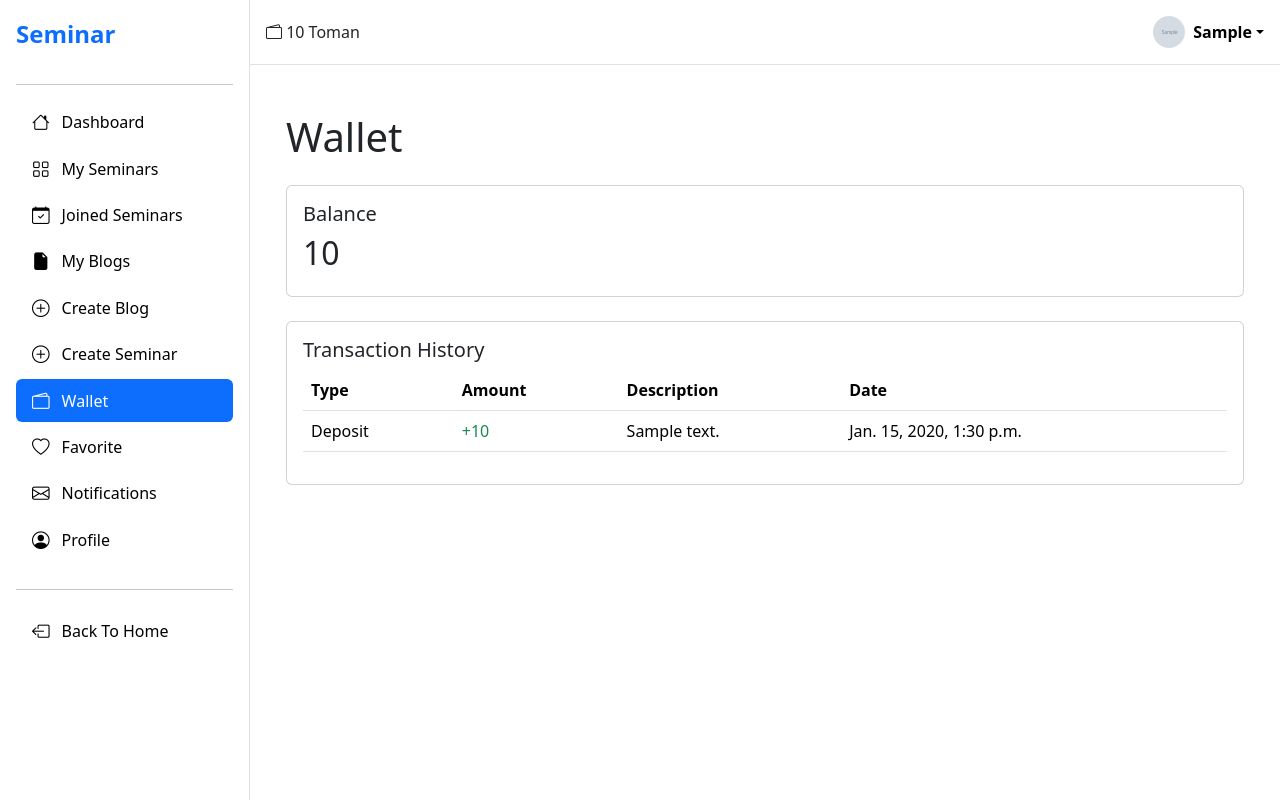
After one commit to yoonesrahimian/seminar, a Django app: page /dashboard/wallet/ in a window 1280 px wide. The commit adds this page. Run offline with Django 5.2, Linux system fonts and the light colour scheme; a user stored in the database is signed in; tables that the repository leaves empty hold one stand-in row (values such as "Sample post"); grey boxes marked "Sample" are stand-in pictures; some libraries are stand-ins or nearby versions.

Commit message:
wallet in dashboard, wallet service

```diff
--- a/accounts/models.py
+++ b/accounts/models.py
@@ -51,7 +51,7 @@ class Wallet(models.Model):
     balance = models.DecimalField(max_digits=12, decimal_places=0, default=0)
 
     def __str__(self):
-        return f'{self.user} - {self.balance}'
+        return f'{self.user}'
 
 class WalletTransaction(models.Model):
     class TransactionType(models.TextChoices):
--- a/core/forms.py
+++ b/core/forms.py
@@ -2,13 +2,13 @@ from django import forms
 from core.models import Seminar, Review
 
 class NewSeminarForm(forms.ModelForm):
+    price = forms.CharField(help_text='Set the price to zero so your seminar can be viewed for Free.', widget=forms.TextInput(attrs={'class': 'form-control'}))
     class Meta:
         model = Seminar
         exclude = ['teacher', 'participants', 'is_deleted']
         widgets = {
             'title': forms.TextInput(attrs={'class':'form-control'}),
             'description': forms.Textarea(attrs={'class':'form-control', 'rows':4}),
-            'price': forms.TextInput(attrs={'class':'form-control'}),
             'location': forms.Textarea(attrs={'class':'form-control', 'rows':4}),
             'is_public': forms.CheckboxInput(attrs={'class':'form-check-input'}),
             'is_inperson': forms.CheckboxInput(attrs={'class':'form-check-input'}),
--- a/core/templates/core/home.html
+++ b/core/templates/core/home.html
@@ -21,7 +21,7 @@
                     <div class="card-body p-4">
                         <div class="text-center">
                             <h5 class="fw-bolder">{{ seminar.title }}</h5>
-                            {{ seminar.price|intcomma }} Toman
+                            {% if seminar.price == 0%}Free{% else %}{{ seminar.price|intcomma }} Toman{% endif %}
                         </div>
                     </div>
                     <div class="card-footer p-4 pt-0 border-top-0 bg-transparent">
--- a/core/templates/core/seminar_detail.html
+++ b/core/templates/core/seminar_detail.html
@@ -31,7 +31,7 @@
                 </div>
                 <h1 class="display-5 fw-bolder">{{ seminar.title }}</h1>
                 <div class="fs-5 mb-5">
-                    <span>{{ seminar.price|intcomma }} Toman</span>
+                    <span>{% if seminar.price == 0%}Free{% else %}{{ seminar.price|intcomma }} Toman{% endif %}</span>
                 </div>
                 <p class="lead">{{ seminar.description }}</p>
                 <hr>
@@ -58,7 +58,7 @@
                     {% if is_joined %}
                     <button class="btn btn-outline-success flex-shrink-0 me-4" disabled>Participated!</button>
                     {% else %}
-                    <form method="post">
+                    <form method="post" action="{% url 'core:participate' seminar.id %}">
                         {% csrf_token %}
                         <button class="btn btn-outline-primary flex-shrink-0 me-4" type="submit">Participate</button>
                         {% endif %}
--- a/core/templates/core/seminar_list.html
+++ b/core/templates/core/seminar_list.html
@@ -46,7 +46,7 @@
                     <div class="card-body p-4">
                         <div class="text-center">
                             <h5 class="fw-bolder">{{ seminar.title }}</h5>
-                            {{ seminar.price|intcomma }} Toman
+                            {% if seminar.price == 0%}Free{% else %}{{ seminar.price|intcomma }} Toman{% endif %}
                         </div>
                     </div>
                     <div class="card-footer p-4 pt-0 border-top-0 bg-transparent">
--- a/core/urls.py
+++ b/core/urls.py
@@ -1,5 +1,5 @@
 from django.urls import path
-from core.views import new_seminar, seminar_detail, seminar_list, edit_seminar, delete_seminar, create_review, toggle_favorite
+from core.views import new_seminar, seminar_detail, seminar_list, edit_seminar, delete_seminar, create_review, toggle_favorite, participate
 
 app_name = 'core'
 
@@ -11,4 +11,5 @@ urlpatterns = [
     path('delete_seminar/<seminar_id>/', delete_seminar, name='delete_seminar'),
     path('review/<seminar_id>/', create_review, name='create_review'),
     path('favorite/<seminar_id>/', toggle_favorite, name='toggle_favorite'),
+    path('seminar_detail/<seminar_id>/participate', participate, name='participate'),
 ]
--- a/dashboard/templates/dashboard/base.html
+++ b/dashboard/templates/dashboard/base.html
@@ -1,5 +1,6 @@
 {% load static %}
 {% load django_bootstrap5 %}
+{% load humanize %}
 
 <!doctype html>
 <html lang="en" data-bs-theme="auto">
@@ -179,6 +180,11 @@
         </div>
 
         <div class="offcanvas-body">
+            <a href="{% url 'dashboard:wallet' %}" class="nav-link">
+                <i class="bi bi-wallet2"></i>
+                {{ request.user.wallet.balance|intcomma }} Toman
+            </a>
+            <hr>
 
             {% include "dashboard/components/sidebar_navigation.html" %}
 
@@ -193,9 +199,10 @@
         <!-- Desktop Header -->
         <header class="d-none d-md-flex justify-content-between align-items-center p-3 border-bottom">
 
-            <h1 class="h3 mb-0">
-                Welcome, {{ request.user.first_name }}
-            </h1>
+        <a href="{% url 'dashboard:wallet' %}" class="nav-link">
+            <i class="bi bi-wallet2"></i>
+            {{ request.user.wallet.balance|intcomma }} Toman
+        </a>
 
             <div class="dropdown">
 
--- a/dashboard/templates/dashboard/components/sidebar_navigation.html
+++ b/dashboard/templates/dashboard/components/sidebar_navigation.html
@@ -54,6 +54,26 @@
 
     <li>
         <a
+            href="{% url 'core:new_seminar' %}"
+            class="nav-link {% if request.resolver_match.url_name == 'new_seminar' %}active{% else %}link-body-emphasis{% endif %}"
+        >
+            <i class="bi bi-plus-circle"></i>
+            Create Seminar
+        </a>
+    </li>
+
+    <li>
+        <a
+            href="{% url 'dashboard:wallet' %}"
+            class="nav-link {% if request.resolver_match.url_name == 'wallet' %}active{% else %}link-body-emphasis{% endif %}"
+        >
+            <i class="bi bi-wallet2"></i>
+            Wallet
+        </a>
+    </li>
+
+    <li>
+        <a
             href="{% url 'dashboard:favorite' %}"
             class="nav-link {% if request.resolver_match.url_name == 'favorite' %}active{% else %}link-body-emphasis{% endif %}"
         >
--- /dev/null
+++ b/dashboard/templates/dashboard/wallet.html
@@ -0,0 +1,53 @@
+{% extends 'dashboard/base.html' %}
+{% load humanize %}
+
+{% block content %}
+<div class="container py-4">
+    <h1>Wallet</h1>
+    <div class="card mt-4">
+        <div class="card-body">
+            <h5 class="card-title">Balance</h5>
+            <h2>{{ wallet.balance|intcomma }}</h2>
+        </div>
+    </div>
+    <div class="card mt-4">
+        <div class="card-body">
+            <h5 class="card-title">Transaction History</h5>
+            {% if transactions %}
+            <div class="table-responsive">
+                <table class="table">
+                    <thead>
+                        <tr>
+                            <th>Type</th>
+                            <th>Amount</th>
+                            <th>Description</th>
+                            <th>Date</th>
+                        </tr>
+                    </thead>
+                    <tbody>
+                        {% for transaction in transactions %}
+                        <tr>
+                            <td>{{ transaction.get_transaction_type_display }}</td>
+
+                            {% if transaction.transaction_type == 'deposit' %}
+                            <td><span class="text-success">+{{ transaction.amount|intcomma }}</span></td>
+                            {% elif transaction.transaction_type == 'seminar_payment' %}
+                            <td><span class="text-danger">-{{ transaction.amount|intcomma }}</span></td>
+                            {% endif %}
+
+                            <td>{{ transaction.description|default:'-' }}</td>
+                            <td>{{ transaction.created_at }}</td>
+                        </tr>
+                        {% endfor %}
+                    </tbody>
+                </table>
+            </div>
+            {% else %}
+            <p class="text-muted">
+                You don't have any transactions yet.
+            </p>
+            {% endif %}
+        </div>
+    </div>
+</div>
+{% endblock %}
--- a/dashboard/urls.py
+++ b/dashboard/urls.py
@@ -1,5 +1,5 @@
 from django.urls import path
-from dashboard.views import dashboard, profile, my_seminars, joined_seminars, favorite, notifications, my_blogs
+from dashboard.views import dashboard, profile, my_seminars, joined_seminars, favorite, notifications, my_blogs, wallet
 
 app_name = 'dashboard'
 
@@ -11,4 +11,5 @@ urlpatterns = [
     path('favorite/', favorite, name='favorite'),
     path('notifications/', notifications, name='notifications'),
     path('my_blogs/', my_blogs, name='my_blogs'),
+    path('wallet/', wallet, name='wallet')
 ]
--- a/dashboard/views.py
+++ b/dashboard/views.py
@@ -38,3 +38,9 @@ def notifications(request):
 def my_blogs(request):
     blogs = Post.objects.filter(author=request.user, is_deleted=False).order_by('-published_at')
     return render(request, 'dashboard/my_blogs.html', context={'blogs': blogs})
+
+@login_required
+def wallet(request):
+    wallet = request.user.wallet
+    transactions = wallet.transactions.all().order_by('-created_at')
+    return render(request, 'dashboard/wallet.html', context={'transactions': transactions, 'wallet': wallet})
--- a/templates/base.html
+++ b/templates/base.html
@@ -23,6 +23,8 @@
   {% include 'components/header.html' %}
 
   <main class="flex-grow-1">
+    {% include 'components/messages.html' %}
+
     {% block content %}
     {% endblock %}
   </main>
--- a/templates/components/price_field.html
+++ b/templates/components/price_field.html
@@ -4,6 +4,9 @@
         {{ field }}
         <span class="input-group-text">Toman</span>
     </div>
+    {% if field.help_text %}
+    <dvi class="form-text">{{ field.help_text }}</dvi>
+    {% endif %}
     {% if field.errors %}
     <div class="invalid-feedback d-block">
         {{ field.errors.0 }}
```
Also changed, not shown: core/services.py (added, +22 -0 lines), core/templatetags/message_tags.py (added, +13 -0 lines), core/views.py (+14 -6 lines), templates/components/messages.html (added, +12 -0 lines), core/templatetags/__init__.py (added).
